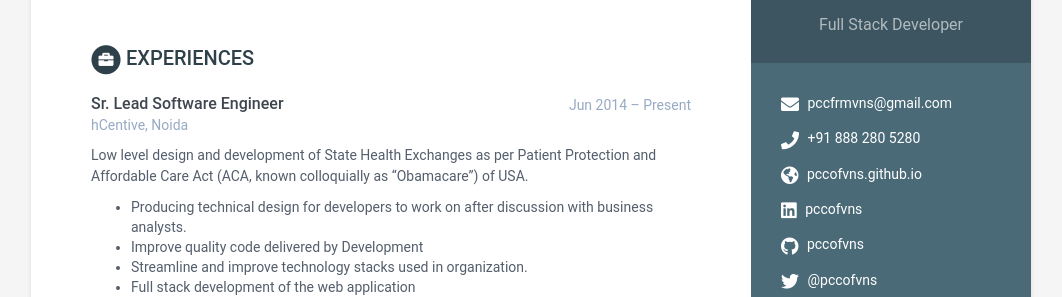
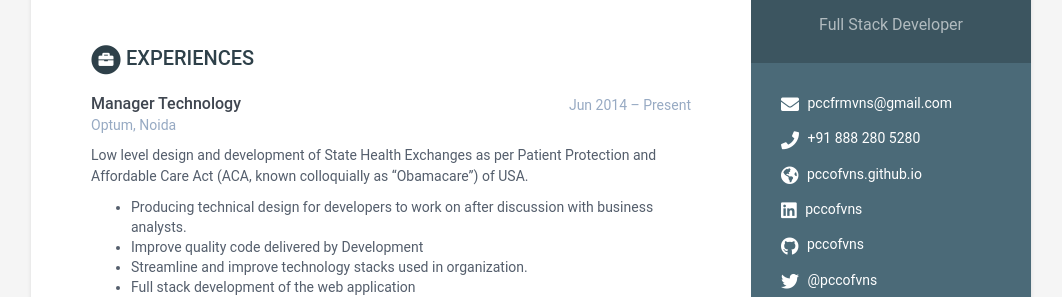
Before and after one commit to pccofvns/pccofvns.github.io, a Jekyll site: the page built from cv.html, in a window 1280 px wide. Shown: the part 239-536 px from the top of the page, without its empty margins (109-1171 px from the left). Built offline with Jekyll 4.4.1, drawn with Linux system fonts in a browser that asks for light colours.

Commit message:
Updated sv

```diff
--- a/_data/cv.yml
+++ b/_data/cv.yml
@@ -64,9 +64,9 @@ education:
 #          - Bullet point
 
 experiences:
-    - role: Sr. Lead Software Engineer
+    - role: Manager Technology
       time: Jun 2014 – Present
-      company: hCentive, Noida
+      company: Optum, Noida
       details: |
         Low level design and development of State Health Exchanges as per Patient Protection and Affordable Care Act (ACA, known colloquially as "Obamacare") of USA.
 
```
